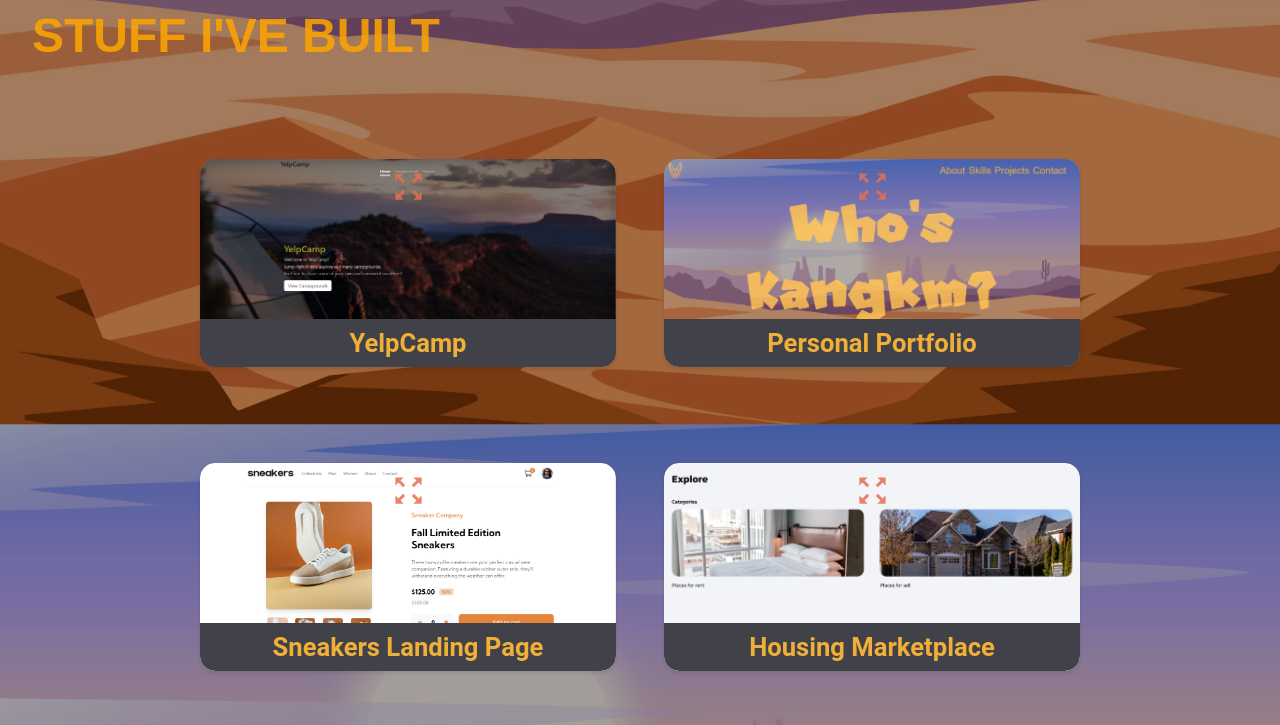
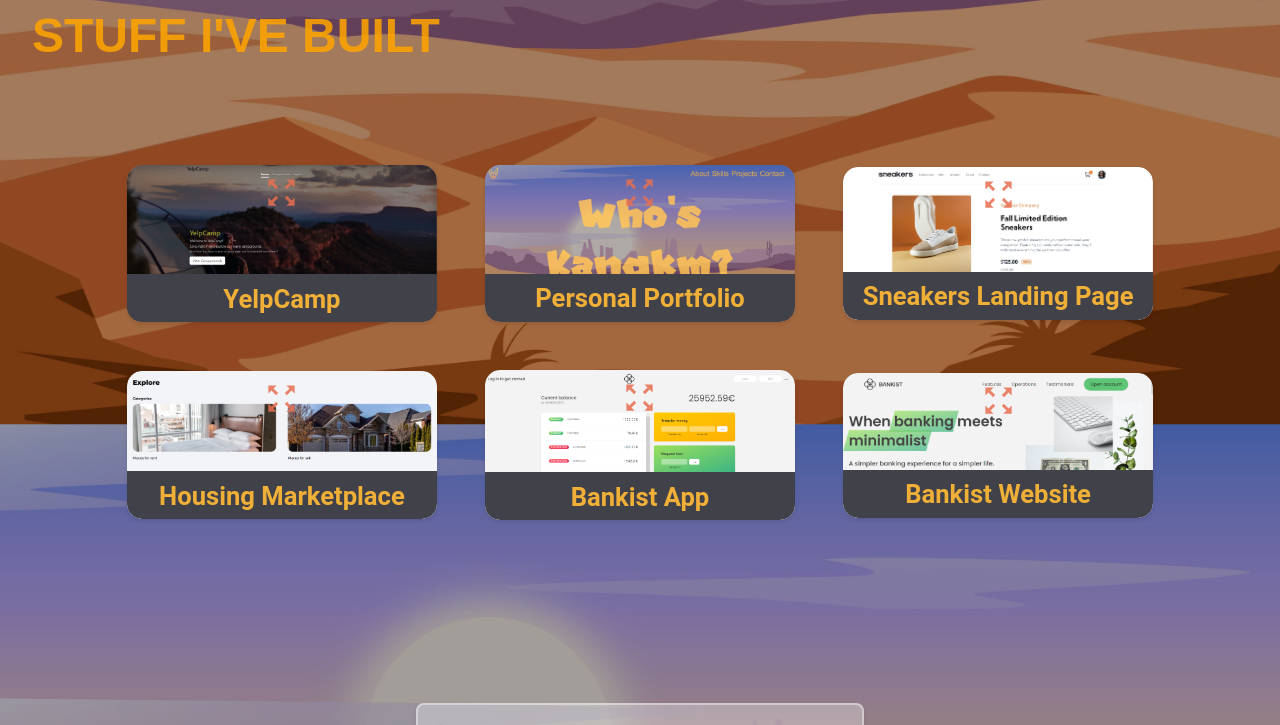
Before and after one commit to KangFennex/portfolio, a React (Create React App) app: page / in a window 1280 px wide. Shown: the part 2989-3714 px from the top of the page. Built offline with nearby package versions, Linux system fonts and the light colour scheme; no server answers; some icons are missing; a web font is replaced by a local one.

Commit message:
Updated projects2

```diff
--- a/src/sass/components/_heroText.scss
+++ b/src/sass/components/_heroText.scss
@@ -1,6 +1,5 @@
 @font-face {
   font-family: 'SuperMarioFont';
-  /* You can give it any name you want */
   src: url('../../assets/font/New\ Super\ Mario\ Font\ U.ttf') format('truetype');
 }
 
--- a/src/sass/pages/_projects.scss
+++ b/src/sass/pages/_projects.scss
@@ -165,11 +165,18 @@
         position: relative;
         margin: auto;
         flex-wrap: wrap;
+        gap: 3rem;
       }
 
       &__mini-card {
-      width: 26rem;
-      height: 13rem;
+        width: 30%;
+        height: 45%;
+        max-height: 10.5rem;
+        margin-top: 0;
+
+        &__img {
+          max-height: 100%;
+        }
       }
 
       &__arrows-prev {
```
Also changed, not shown: src/assets/projectsImg/news-homepage.png. Lines whose indentation alone changed are shown as unchanged.
